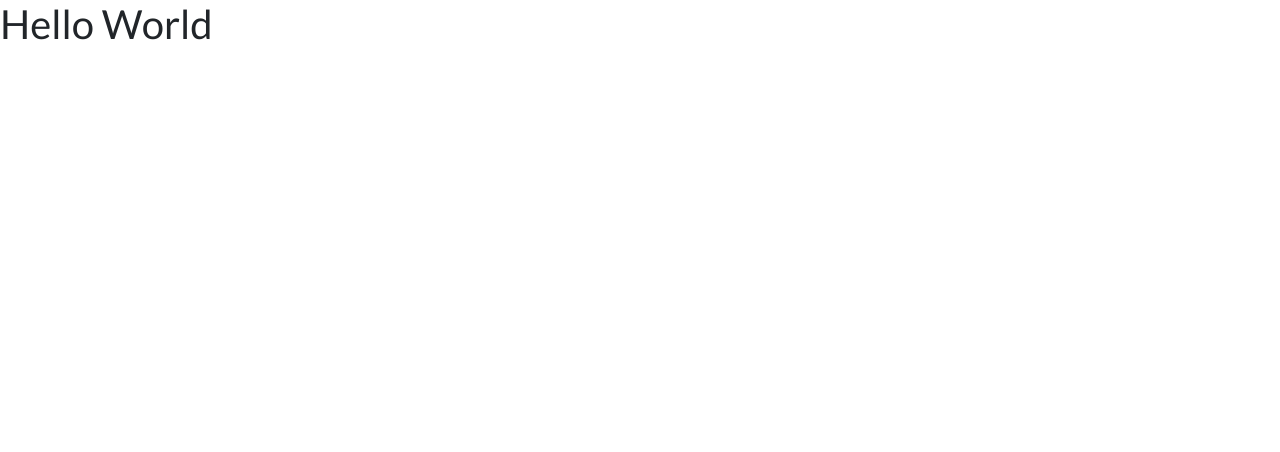
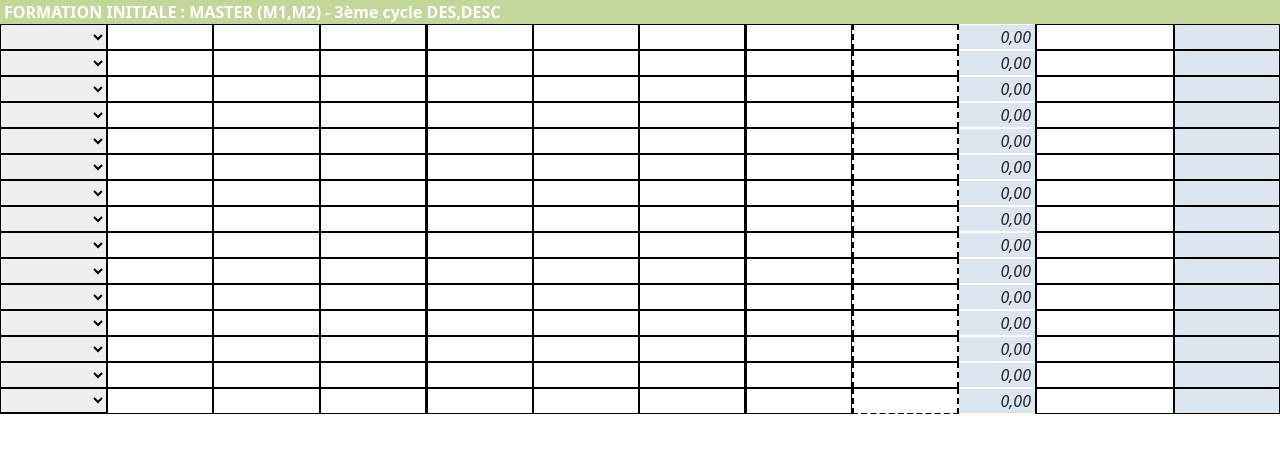
Before and after one commit to blackol/turboinfinity, a plain HTML site: page index.html in a window 1280 px wide. Drawn offline with Linux system fonts and the light colour scheme.

Commit message:
ajout du début de master avec class universelle

```diff
--- a/index.css
+++ b/index.css
@@ -6,7 +6,7 @@
 @import url('https://fonts.googleapis.com/css2?family=Rubik&display=swap');
 /*font-family: 'Rubik', sans-serif;*/
 
-/*============= base du dtyle ================*/
+/*============= base du style ================*/
 
 * {
   margin: 0;
@@ -43,4 +43,16 @@ p{
 ul{
   list-style: none;
 }
-/*============= base du dtyle ================*/
+
+.v-clair {
+  background-color: #c4d79b;
+}
+
+.v-fonce {
+  background-color: #4f6228;
+}
+
+.bleu {
+  background-color: #DCE6F1;
+}
+/*============= base du style ================*/
--- a/index.html
+++ b/index.html
@@ -12,7 +12,10 @@
     <title>UA projet</title>
 </head>
 <body>
-    <h1>Hello World</h1>
+    <!-- Mehdi -->
+    <div id="master">
+        <div class="v-clair text-white w-100 px-1"><b>FORMATION INITIALE : MASTER (M1,M2) - 3ème cycle DES,DESC</b></div>
+    </div>
 
 </body>
 </html>
--- a/index.js
+++ b/index.js
@@ -0,0 +1,154 @@
+/*================= Mehdi ====================*/
+
+function setOption(dep, desc, select){
+    var option = document.createElement('option');
+    option.value = dep+"-"+desc;
+    option.text = dep+" - "+desc;
+    select.appendChild(option);
+}
+
+function createSelect(td){
+    var select = document.createElement('select');
+    var option = document.createElement('option');
+
+    option.value = "";
+    option.text = "";
+
+    select.appendChild(option);
+    setOption("971", "DPLSH", select);
+    setOption("971", "DOSIP", select);
+    setOption("971", "IUFC", select);
+    setOption("971", "IUFM", select);
+    setOption("971", "IUT", select);
+    setOption("971", "MEDECINE", select);
+    setOption("971", "SEN", select);
+    setOption("971", "SJE", select);
+
+    setOption("971", "STAPS", select);
+    setOption("971", "SUAPS", select);
+    setOption("972", "DOSIP", select)
+    setOption("972", "DSI (SEN)", select);
+    setOption("972", "FDE", select);
+    setOption("972", "IUFC", select);
+    setOption("972", "IUFM", select);
+    option.value = "";
+    option.txt = "";
+    select.appendChild(option);
+    setOption("972", "IUT", select);
+    setOption("972", "MEDECINE", select);
+    setOption("972", "LSH", select);
+    setOption("972", "SUAPS", select);
+    setOption("973", "IESG", select);
+    setOption("973", "IUFC", select);
+    setOption("973", "IUFM", select);
+    setOption("973", "IUT", select);
+    setOption("973", "SUAPS", select);
+
+    select.style = "width: 100%; height: 100%;border:none;";
+    td.appendChild(select);
+}
+
+for (var j = 0; j < 15; j++) {
+  var table = document.createElement('div');
+  table.className='d-flex';
+  table.style = "height: 26px;";
+
+  //création des lignes avec les cellules
+  for (var i = 0; i < 12; i++) {
+    var td = document.createElement('div');
+    td.style = 'width: 10%;border: 1px solid black;';
+    //première cellule
+    if (i == 0) {
+        createSelect(td);
+        if (j == 14) {
+            td.style = 'width: 10%;border: 1px solid black;border-bottom: 2px solid black;';
+        }
+    }else if (i == 4) {//5ème cellule avec bords gras
+        if (j ==14) {
+            td.style = 'width: 10%;border:1px solid black;border-left: 2px solid black;border-bottom: 3px solid black;';
+
+        }else {
+            td.style = 'width: 10%;border: 1px solid black;border-left: 2px solid black;';
+
+        }
+        var input = document.createElement('input');
+        input.style = "width: 100%;border: none;";
+        td.appendChild(input);
+    }
+    else if (i ==5) {
+        if (j ==14) {
+            td.style = 'width: 10%;border: 1px solid black;border-bottom: 3px solid black;';
+
+        }else {
+            td.style = 'width: 10%;border: 1px solid black;';
+
+        }
+        var input = document.createElement('input');
+        input.style = "width: 100%;border: none;";
+        td.appendChild(input);
+    }
+    else if (i == 6) {
+        if (j ==14) {
+            td.style = 'width: 10%;border: 1px solid black;border-bottom: 3px solid black;border-right: 2px solid black;';
+
+        }else {
+            td.style = 'width: 10%;border: 1px solid black;border-right: 2px solid black;';
+
+        }
+        var input = document.createElement('input');
+        input.style = "width: 100%;border: none;";
+        td.appendChild(input);
+    }
+    else if (i == 8) { //9ème cellule avec bords pointillés
+        if(j == 14){
+            td.style = 'width: 10%;border-left: 2px dashed black;border-bottom: 3px dashed black;border-right: 2px dashed black;border-top: 1px solid black;';
+        }else {
+            td.style = 'width: 10%;border-left: 2px dashed black;border-bottom: 1px solid black;border-right: 2px dashed black;border-top: 1px solid black;';
+
+        }
+        var input = document.createElement('input');
+        input.style = "width: 100%;border: none;";
+        td.appendChild(input);
+    }
+    else if (i == 9) { //cellule bleu avec 0,0
+        td.style = 'width: 7%;border-bottom: 1px solid white;border-top: 1px solid white;';
+        td.className = 'bleu d-flex justify-content-end px-1';
+        var input = document.createElement('i');
+        input.innerHTML = "0,00";
+        td.appendChild(input);
+    }
+    else if (i == 10) {
+        if (j == 14) {
+            td.style = 'width: 13%;border: 1px solid black;border-left:2px solid black;border-bottom: 2px solid black;';
+        } else {
+            td.style = 'width: 13%;border: 1px solid black;border-left:2px solid black';
+        }
+        var input = document.createElement('input');
+        input.style = "width: 100%;border: none;";
+        td.appendChild(input);
+    }
+    else if (i == 11) {
+        if (j == 14) {
+            td.style = 'width: 10%;border: 1px solid black;border-bottom: 2px solid black;';
+        }
+        td.className = 'bleu';
+        var input = document.createElement('input');
+        input.style = "width: 100%;border: none;";
+        input.className = "bleu";
+        td.appendChild(input);
+
+    }
+    else {
+        if(j == 14){
+            td.style = 'width: 10%;border: 1px solid black;border-bottom: 2px solid black;';
+        }
+        var input = document.createElement('input');
+        input.style = "width: 100%;border: none;";
+        td.appendChild(input);
+    }
+    table.appendChild(td);
+  }
+  document.querySelector("#master").appendChild(table);
+}
+
+/*================= Mehdi ====================*/
```
